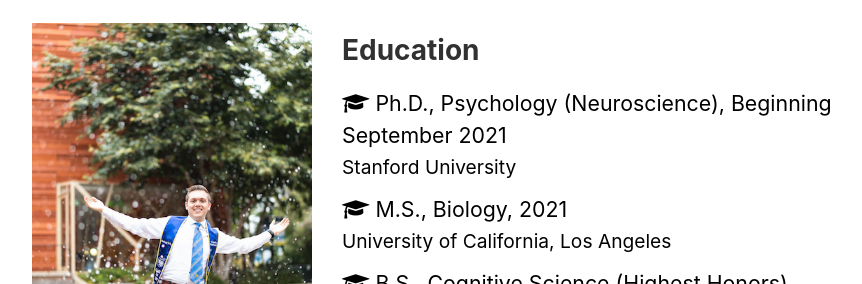
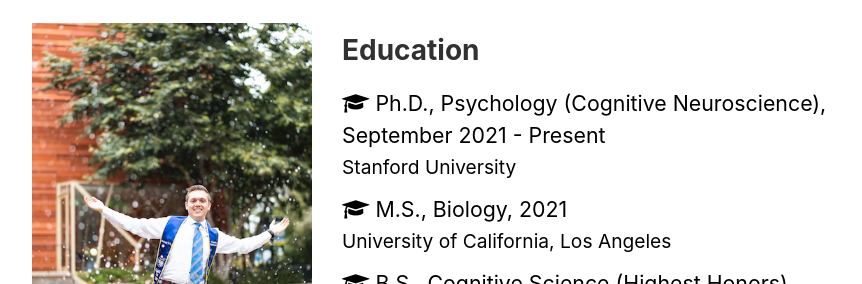
Before and after one commit to shawntz/shawntz.github.io, a Jekyll site: the page built from about.md, in a window 1280 px wide. Shown: the part 245-529 px from the top of the page, without its empty margins (208-1070 px from the left). Built offline with Jekyll 4.4.1, drawn with Linux system fonts in a browser that asks for light colours; a style sheet for code colours, icons or effects is not loaded.

Commit message:
update about start dates

```diff
--- a/about.md
+++ b/about.md
@@ -11,7 +11,7 @@ navigation: 1
 #### Education
 <ul class="fa-ul">
     <li>
-        <span class="fa fa-graduation-cap" aria-hidden="true"></span> Ph.D., Psychology (Neuroscience), Beginning September 2021
+        <span class="fa fa-graduation-cap" aria-hidden="true"></span> Ph.D., Psychology (Cognitive Neuroscience), September 2021 - Present
         <div class="small">Stanford University</div>
     </li>
     <li>
```
